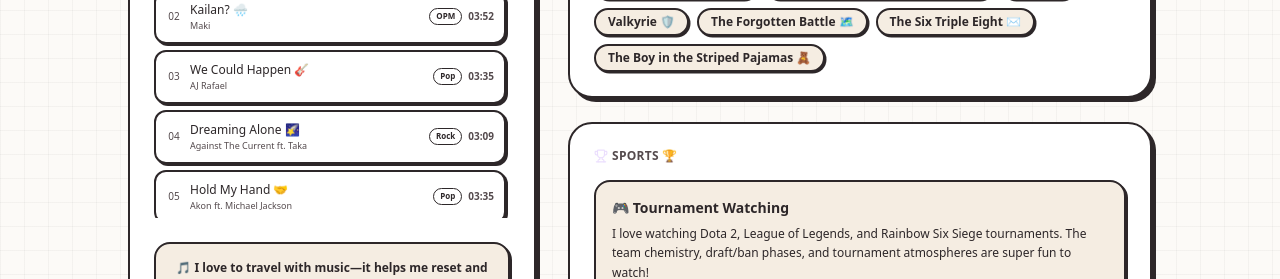
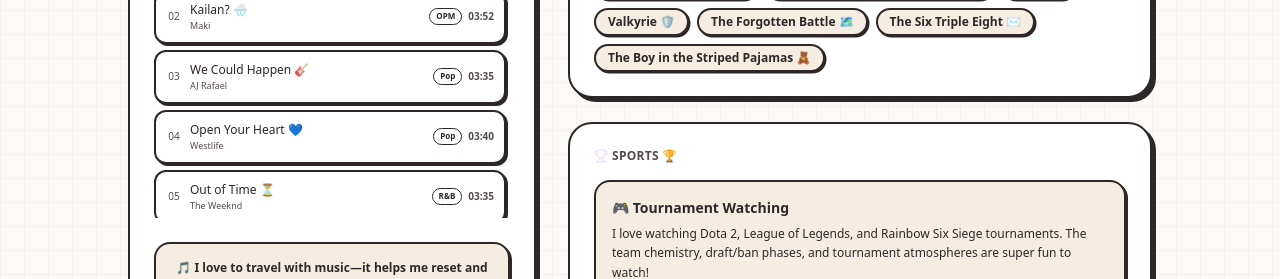
Before and after one commit to jplacorte/personal-profile, a Next.js app: page / in a window 1280 px wide. Shown: the part 3420-3699 px from the top of the page. Built offline with nearby package versions, Linux system fonts and the light colour scheme.

Commit message:
style: change Lighters genre to Pop Rap and fix track formatting

```diff
--- a/src/components/MediaSection.tsx
+++ b/src/components/MediaSection.tsx
@@ -53,6 +53,9 @@
     { title: "Sa Tuwina 💖", artist: "TJ Monterde", duration: "04:04", type: "OPM", youtubeId: "VoSWrn8rvLE" },
     { title: "Kailan? 🌧️", artist: "Maki", duration: "03:52", type: "OPM", youtubeId: "Uq8ZhVpNYzs" },
     { title: "We Could Happen 🎸", artist: "AJ Rafael", duration: "03:35", type: "Pop", youtubeId: "V6HB_6ltwSA" },
+    { title: "Open Your Heart 💙", artist: "Westlife", duration: "03:40", type: "Pop", youtubeId: "rjf-MMJugsM" },
+    { title: "Out of Time ⏳", artist: "The Weeknd", duration: "03:35", type: "R&B", youtubeId: "kxgj5af8zg4" },
+    { title: "Lighters 🔥", artist: "Bad Meets Evil ft. Bruno Mars", duration: "05:08", type: "Pop Rap", youtubeId: "YWt4wmZ_EMI" },
     { title: "Dreaming Alone 🌠", artist: "Against The Current ft. Taka", duration: "03:09", type: "Rock", youtubeId: "l0qWjHP1GQc" },
     { title: "Hold My Hand 🤝", artist: "Akon ft. Michael Jackson", duration: "03:35", type: "Pop", youtubeId: "P9cVHpktlJM" },
     { title: "All I Ever Need ✨", artist: "Austin Mahone", duration: "03:31", type: "Pop", youtubeId: "KAGnm9HoJsQ" },
@@ -61,9 +64,7 @@
     { title: "Shelter (Ghibli Version) ☁️", artist: "Porter Robinson", duration: "04:40", type: "Orchestral", youtubeId: "tY3x3JXqAJs" },
     { title: "Octopath Traveler Main Theme 🎻", artist: "Yasunori Nishiki", duration: "02:35", type: "Game OST", youtubeId: "sR1OHW_IReI" },
     { title: "Final Fantasy Theme 🌌", artist: "Nobuo Uematsu", duration: "03:08", type: "Game OST", youtubeId: "fsbqOGSw-5A" },
-    { title: "Open Your Heart 💙", artist: "Westlife", duration: "03:40", type: "Pop", youtubeId: "rjf-MMJugsM" },
-    { title: "Out of Time ⏳", artist: "The Weeknd", duration: "03:35", type: "R&B", youtubeId: "kxgj5af8zg4" },
-    { title: "Lighters 🔥", artist: "Bad Meets Evil ft. Bruno Mars", duration: "05:08", type: "Hip-Hop", youtubeId: "YWt4wmZ_EMI" }
+
   ];
 
   const tvShows = [
```
